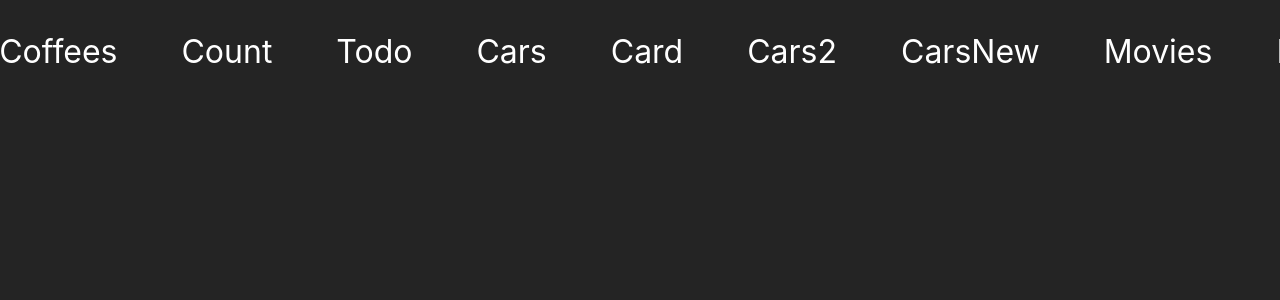
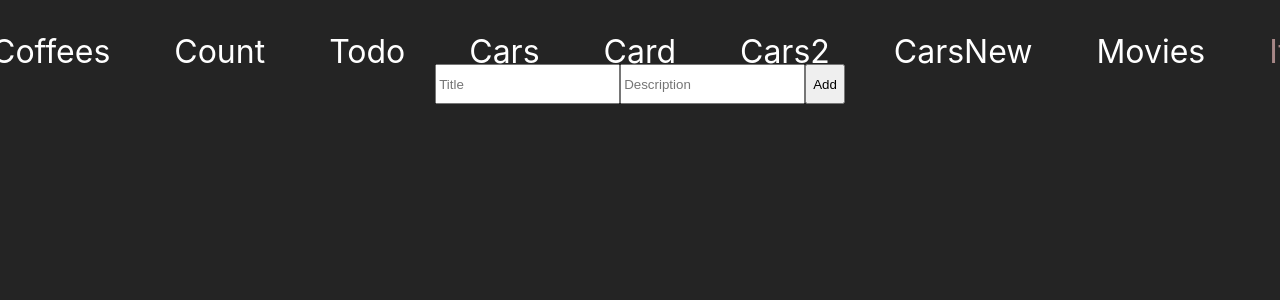
Before and after one commit to elis-11/useReducer, a React (Vite) app: page /items in a window 1280 px wide. Shown: the top 300 px of the page. Built offline with nearby package versions, Linux system fonts and the light colour scheme.

Commit message:
Added functional to Items

```diff
--- a/src/App.jsx
+++ b/src/App.jsx
@@ -8,7 +8,7 @@ import { Card } from "./components/card/Card";
 import { Cars2 } from "./components/cars2/Cars2";
 import { CarsNew } from "./components/carsnew/CarsNew";
 import { Movies } from "./components/movies/Movies";
-import { New } from "./components/new/New";
+import { Items } from "./components/items/Items";
 
 function App() {
   return (
@@ -22,7 +22,7 @@ function App() {
         <NavLink to='/cars2'>Cars2</NavLink>
         <NavLink to='/carsnew'>CarsNew</NavLink>
         <NavLink to='/movies'>Movies</NavLink>
-        <NavLink to='/new'>New</NavLink>
+        <NavLink to='/items'>Items</NavLink>
       </nav>
       <Routes>
         <Route path="" element={<Coffees/>} />
@@ -31,7 +31,7 @@ function App() {
         <Route path="cars" element={<Cars/>} />
         <Route path="card" element={<Card/>} />
         <Route path="cars2" element={<Cars2/>} />
-        <Route path="new" element={<New/>} />
+        <Route path="items" element={<Items/>} />
         <Route path="movies" element={<Movies/>} />
         <Route path="carsnew" element={<CarsNew/>} />
       </Routes>
--- a/src/components/new/New.jsx
+++ b/src/components/items/Items.jsx
@@ -1,21 +1,20 @@
-import React, { useReducer, useState } from "react";
+import { useReducer, useState } from "react";
 import { initialState, reducer } from "../reducer";
 
-export const New = () => {
+export const Items = () => {
   const [state, dispatch] = useReducer(reducer, initialState);
   const { items } = state;
   const [title, setTitle] = useState("");
   const [description, setDescription] = useState("");
 
-  const addItem = () => {
-    // e.preventDefault();
+  const addItem = (e) => {
+    e.preventDefault();
     const newItem = {
       id: new Date().toString(),
       title: title,
       description: description,
     };
-    dispatch({ type: "ADD_ITEM", payload: items });
-    addItem(newItem)
+    dispatch({ type: "ADD_ITEM", payload: newItem });
 
     setTitle("");
     setDescription("");
@@ -26,7 +25,7 @@ export const New = () => {
 
   return (
     <div>
-      <div>
+      <form onSubmit={addItem}>
         <input
           type="text"
           value={title}
@@ -39,13 +38,15 @@ export const New = () => {
           onChange={(e) => setDescription(e.target.value)}
           placeholder="Description"
         />
-        <button onClick={addItem}>Add</button>
-      </div>
+        {/* <button onClick={addItem}>Add</button> */}
+        <button type="submit">Add</button>
+      </form>
       <div className="items">
         {items.map((item) => (
           <div className="item" key={item.id}>
             <div className="title">{item.title}</div>
             <div className="description">{item.description}</div>
+            <button onClick={() => deleteItem(item.id)}>x</button>
           </div>
         ))}
       </div>
--- a/src/components/reducer.jsx
+++ b/src/components/reducer.jsx
@@ -1,14 +1,14 @@
 import coffeesJson from "../assets/coffees.json";
 
 export const initialState = {
-  feedbacks: (JSON.parse(localStorage.getItem('feedbacks')) || []),
+  feedbacks: JSON.parse(localStorage.getItem("feedbacks")) || [],
   coffees: coffeesJson,
   savedCoffee: undefined,
   message: "",
   arr: [],
   counter: 1,
   items: [],
-  todosReducer: (JSON.parse(localStorage.getItem('todosReducer')) || []),
+  todosReducer: JSON.parse(localStorage.getItem("todosReducer")) || [],
 };
 
 export const reducer = (state, action) => {
@@ -17,15 +17,15 @@ export const reducer = (state, action) => {
   switch (action.type) {
     case "ADD_ITEM": {
       return {
-       ...state,
-        items: [...state.items, action.payload],
+        ...state,
+        items: [...state.items, payload],
       };
     }
-    case "DEL_ITEM": {
+    case "DELETE_ITEM": {
       return {
         ...state,
-        items: state.items.filter(item => item.id!== action.payload)
-      }
+        items: state.items.filter((item) => item.id !== action.payload),
+      };
     }
     case "feedback": {
       return {
@@ -39,7 +39,7 @@ export const reducer = (state, action) => {
         todosReducer: [...state.todosReducer, payload],
       };
     }
-      case "removeTodo": {
+    case "removeTodo": {
       return {
         ...state,
         todosReducer: [state.todosReducer, payload],
```
